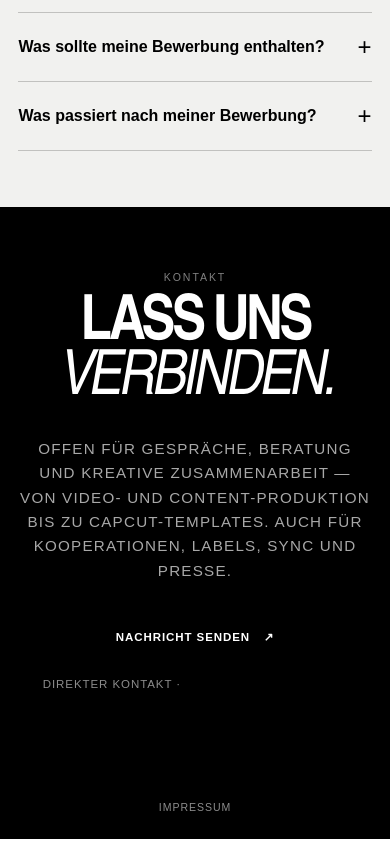
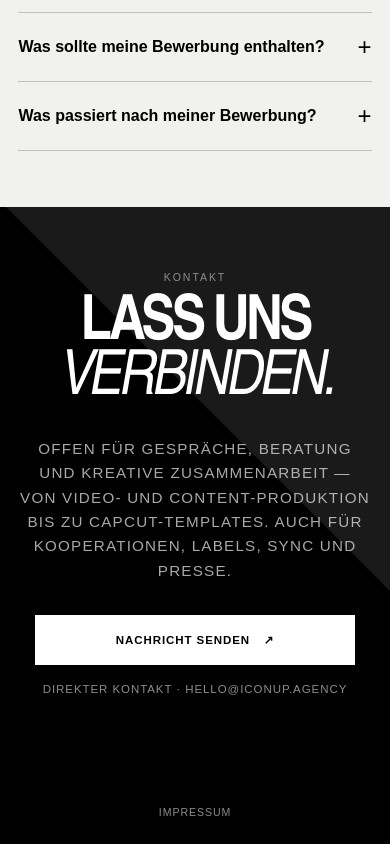
Before and after one commit to patrickknobloch1988-max/iconup-agency, a Next.js app: page / in a window 390 px wide. Shown: the part 5263-6107 px from the top of the page. Built offline with nearby package versions, Linux system fonts and the light colour scheme.

Commit message:
Refine footer triangle and contact button contrast

```diff
--- a/app/globals.css
+++ b/app/globals.css
@@ -2796,3 +2796,35 @@ button,a{touch-action:manipulation}
 .siteFooter a{
   color:#fff;
 }
+
+
+/* Footer contrast refinements */
+.siteFooter .footerTriangle{
+  border-color:transparent rgba(255,255,255,.12) transparent transparent!important;
+}
+.siteFooter .footerContactButton{
+  background:#fff!important;
+  color:#000!important;
+  border:1px solid #fff!important;
+  padding:1.05rem 1.4rem!important;
+  min-height:48px;
+  justify-content:center;
+  transition:background .2s ease,color .2s ease;
+}
+.siteFooter .footerContactButton:hover{
+  background:transparent!important;
+  color:#fff!important;
+}
+.siteFooter .footerDirect,
+.siteFooter .footerDirect a{
+  color:#fff!important;
+}
+@media(max-width:820px){
+  .siteFooter .footerTriangle{
+    border-color:transparent rgba(255,255,255,.10) transparent transparent!important;
+  }
+  .siteFooter .footerContactButton{
+    width:100%;
+    max-width:320px;
+  }
+}
```
